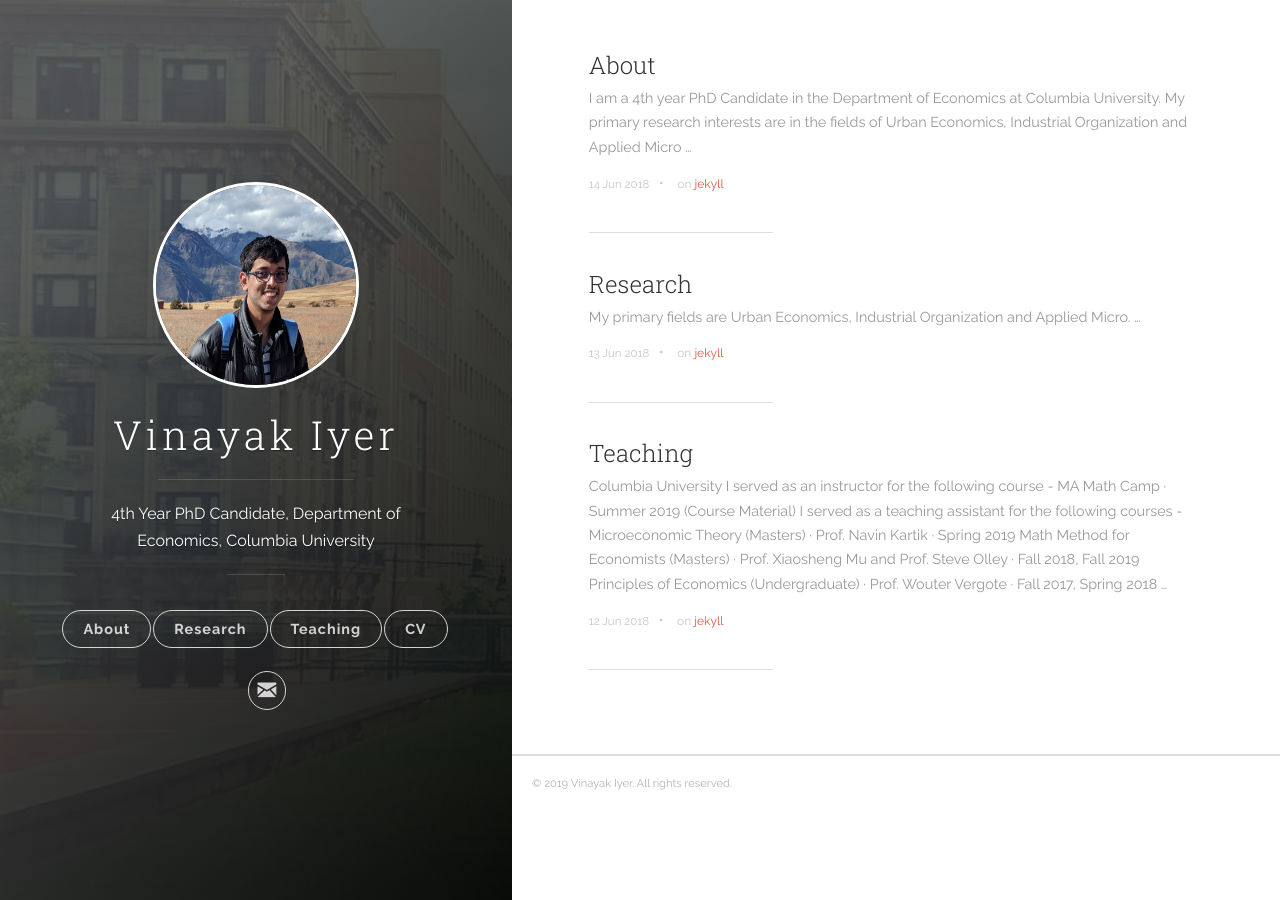
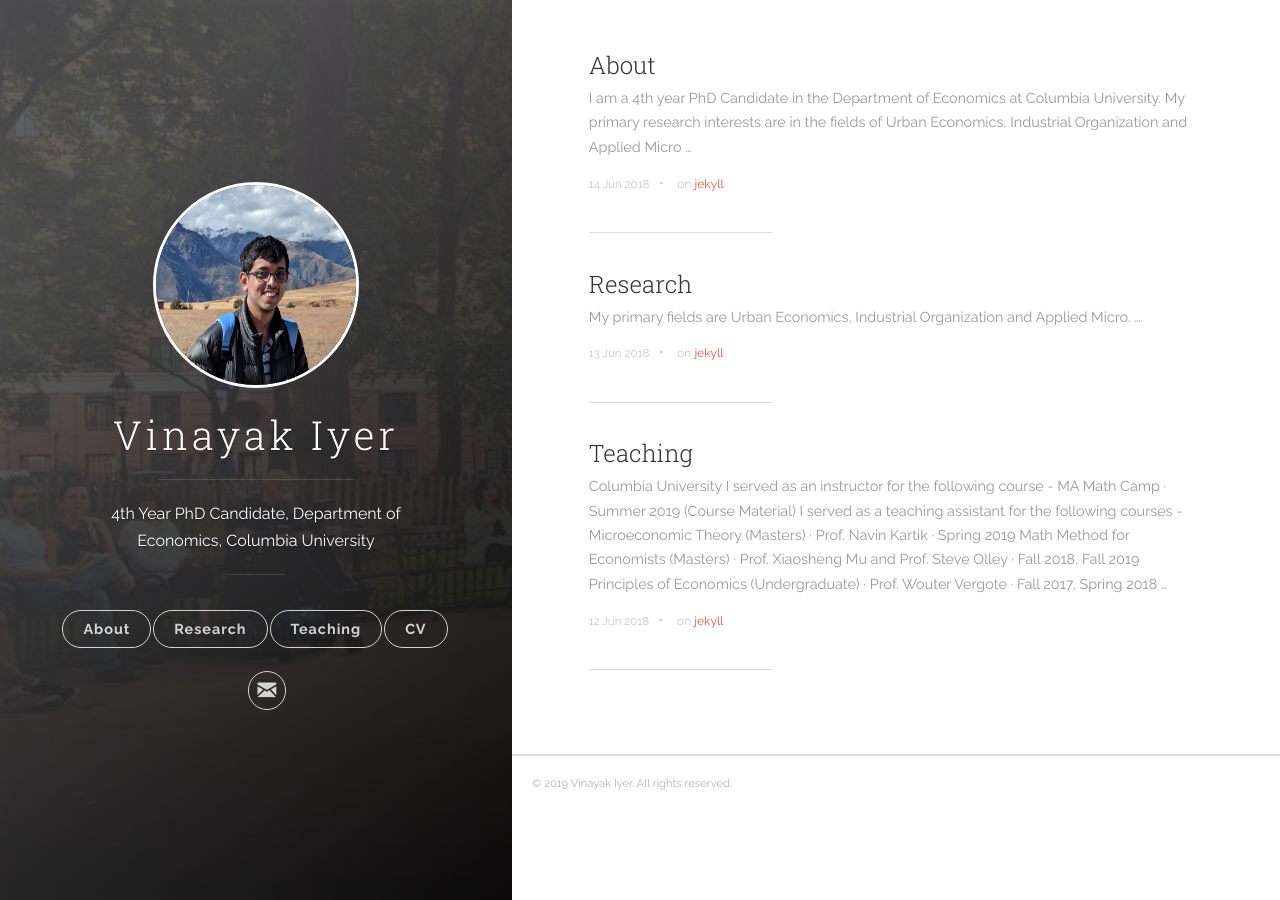
Before and after one commit to vinayakiyer/vinayakiyer.github.io, a Jekyll site: the page built from index.html, in a window 1280 px wide. Built offline with Jekyll 4.4.1, drawn with Linux system fonts in a browser that asks for light colours; the list of posts is cut into pages by our own code.

Commit message:
Update header.html

```diff
--- a/_includes/header.html
+++ b/_includes/header.html
@@ -3,7 +3,7 @@
   <i class="icon icon-x-circle btn-mobile-close__icon hidden"></i>
 </span>
 
-<header class="panel-cover" style="background-image: url({{ site.baseurl }}/images/cover-c.jpg)">
+<header class="panel-cover" style="background-image: url({{ site.baseurl }}/images/cover-wsp.jpg)">
   <div class="panel-main">
 
     <div class="panel-main__inner panel-inverted">
```
